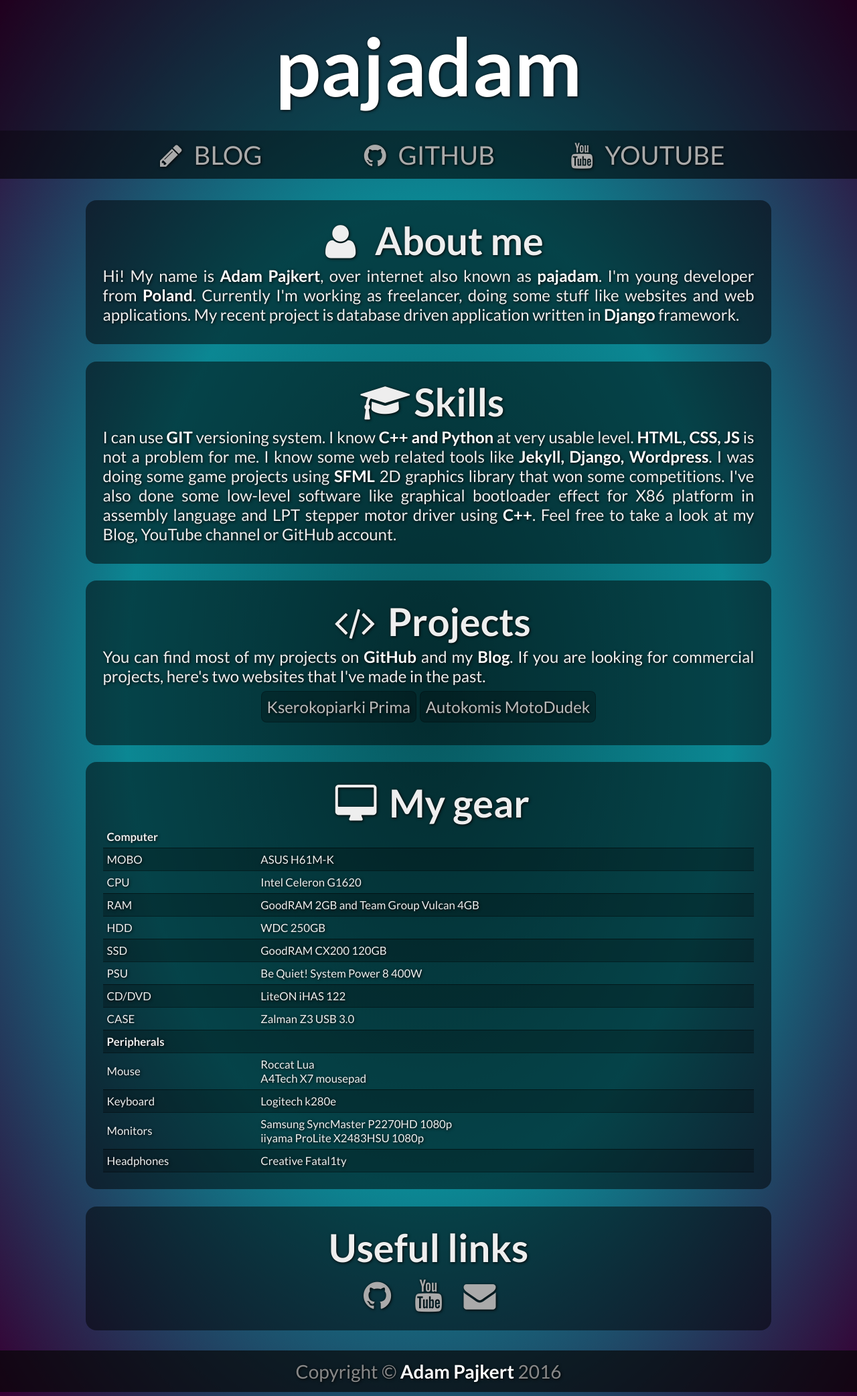
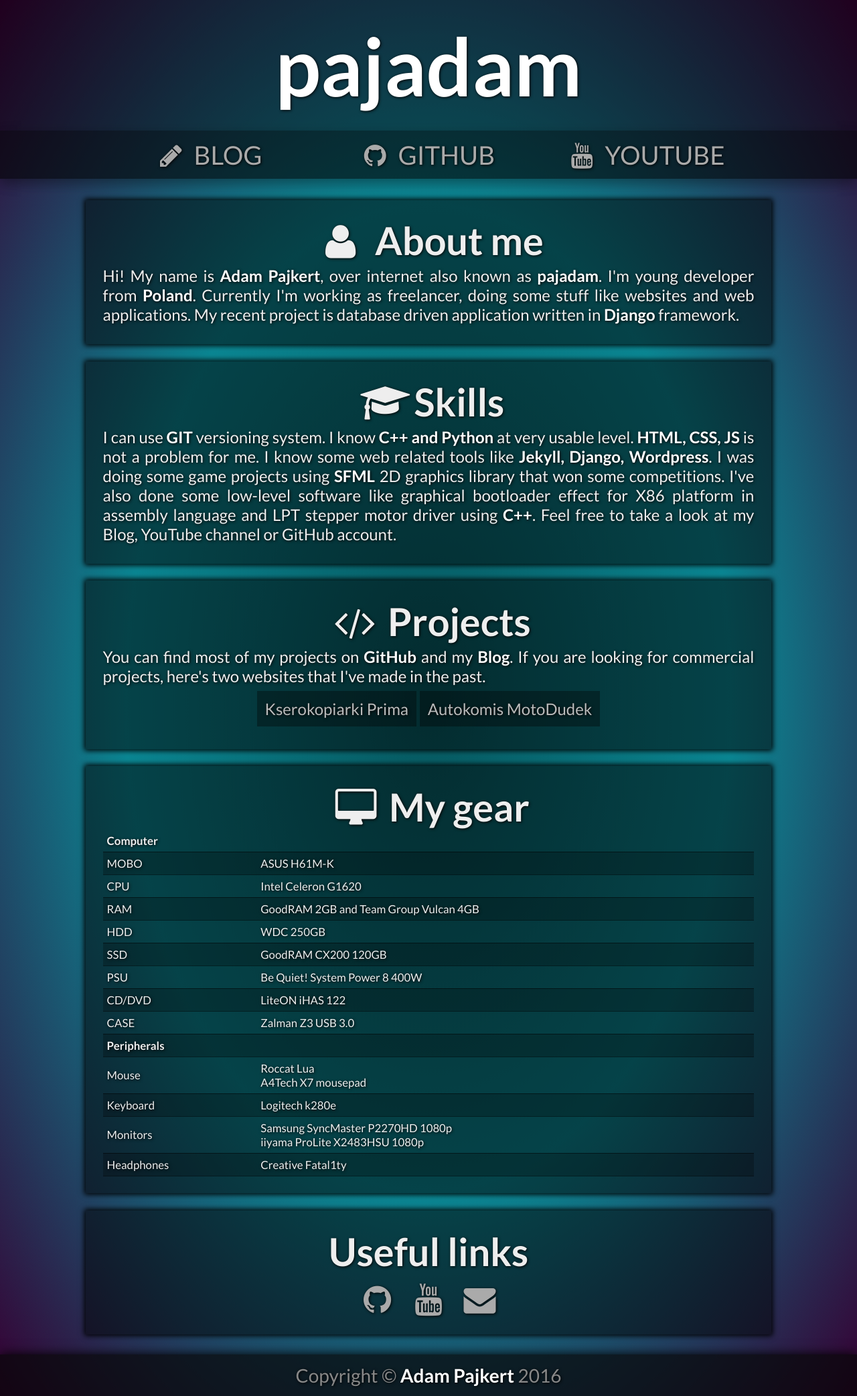
Before and after one commit to pajadam/pajadam.me, a Jekyll site: the page built from index.html, in a window 1280 px wide. Shown: the whole page at 67% size. Built offline with Jekyll 4.4.1, drawn with Linux system fonts in a browser that asks for light colours.

Commit message:
Removed border radius, added shadows.

```diff
--- a/_sass/_base.scss
+++ b/_sass/_base.scss
@@ -15,7 +15,7 @@
     position: relative;
     min-height: 100vh;
 
-    background: #360033; /* fallback for old browsers */
+    background: #07585f; /* fallback for old browsers */
     background: -webkit-radial-gradient(50%, #07585f , #0b8793, #360033); /* Chrome 10-25, Safari 5.1-6 */
     background: radial-gradient(50%, #07585f , #0b8793, #360033); /* W3C, IE 10+/ Edge, Firefox 16+, Chrome 26+, Opera 12+, Safari 7+ */
 }
--- a/_sass/_content.scss
+++ b/_sass/_content.scss
@@ -9,8 +9,11 @@
     max-width: 1000px;
     margin-left: auto;
     margin-right: auto;
-    border-radius: 16px;
     background-color: rgba( 0, 0, 0, .5);
+
+    -webkit-box-shadow: 0px 0px 8px 2px rgba(0,0,0,1);
+    -moz-box-shadow: 0px 0px 8px 2px rgba(0,0,0,1);
+    box-shadow: 0px 0px 8px 2px rgba(0,0,0,1);
 }
 
 .box h1{
@@ -39,17 +42,14 @@
 .box .button{
     color: #bbb;
     margin: 4px 0px;
-    border: 1px solid rgba(0, 0, 0, .25);
     display: inline-block;
-    padding: 8px;
-    border-radius: 8px;
-    background-color: rgba(0, 0, 0, .25);
+    padding: 12px;
+    background-color: rgba(0, 0, 0, .35);
 }
 
 .box .button:hover{
     color: #eee;
-    border: 1px solid rgba(255, 255, 255, .5);
-    background-color: rgba(0, 0, 0, .5);
+    background-color: rgba(0, 0, 0, .7);
 }
 
 @media screen and (max-width: 768px) {
--- a/_sass/_footer.scss
+++ b/_sass/_footer.scss
@@ -3,6 +3,10 @@
     bottom: 0px;
     position: absolute;
     background-color: rgba(6, 6, 6, .7);
+
+    -webkit-box-shadow: 0px 0px 16px 0px rgba(0,0,0,1);
+    -moz-box-shadow: 0px 0px 16px 0px rgba(0,0,0,1);
+    box-shadow: 0px 0px 16px 0px rgba(0,0,0,1);
 }
 
 .footer{
--- a/_sass/_header.scss
+++ b/_sass/_header.scss
@@ -16,6 +16,7 @@
     align-items: center;
     justify-content: center;
     background-color: rgba( 0, 0, 0, .6);
+    box-shadow: 0 8px 16px 0 rgba(0, 0, 0, 0.2), 0 6px 20px 0 rgba(0, 0, 0, 0.19)!important;
 }
 
 .navbar .item{
```
